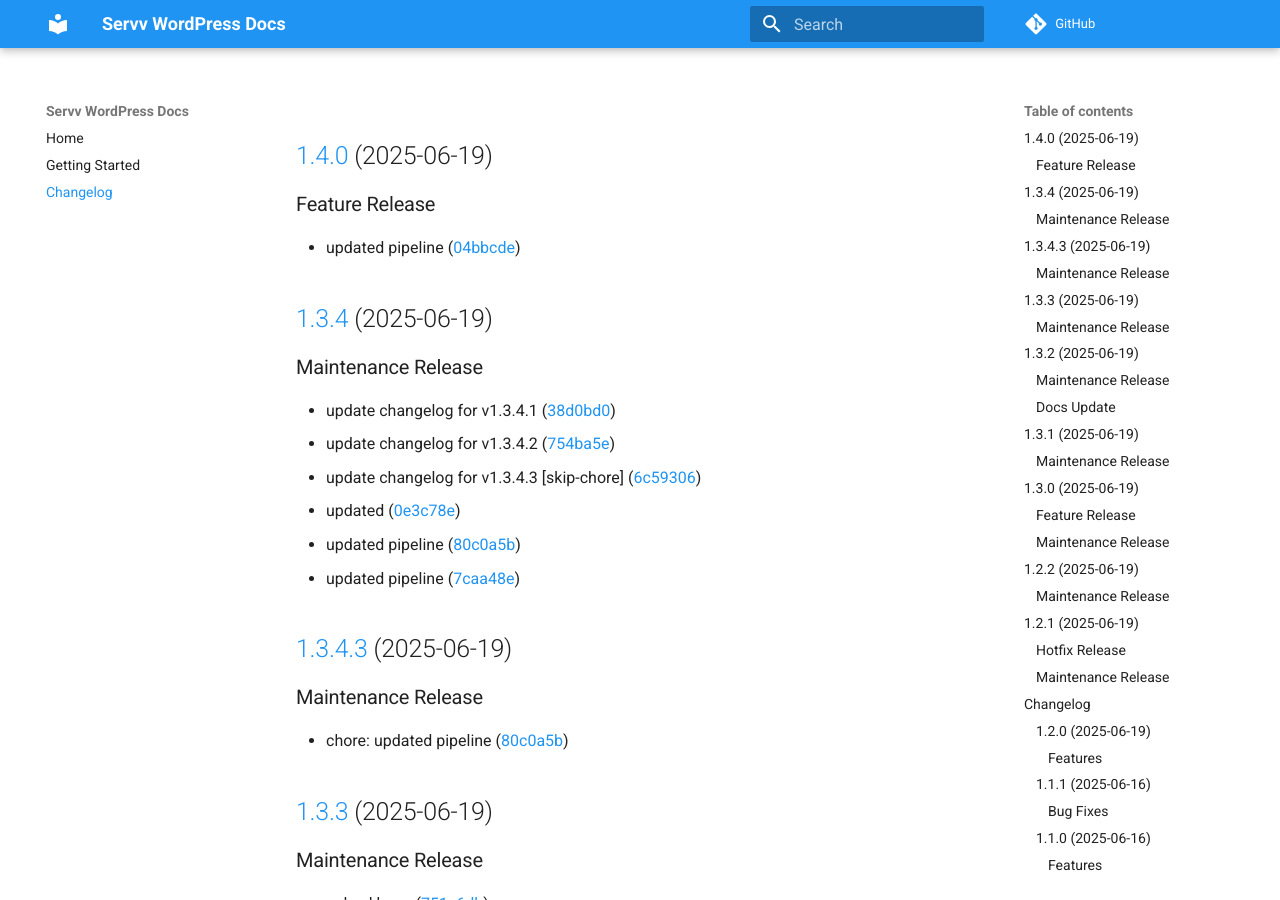
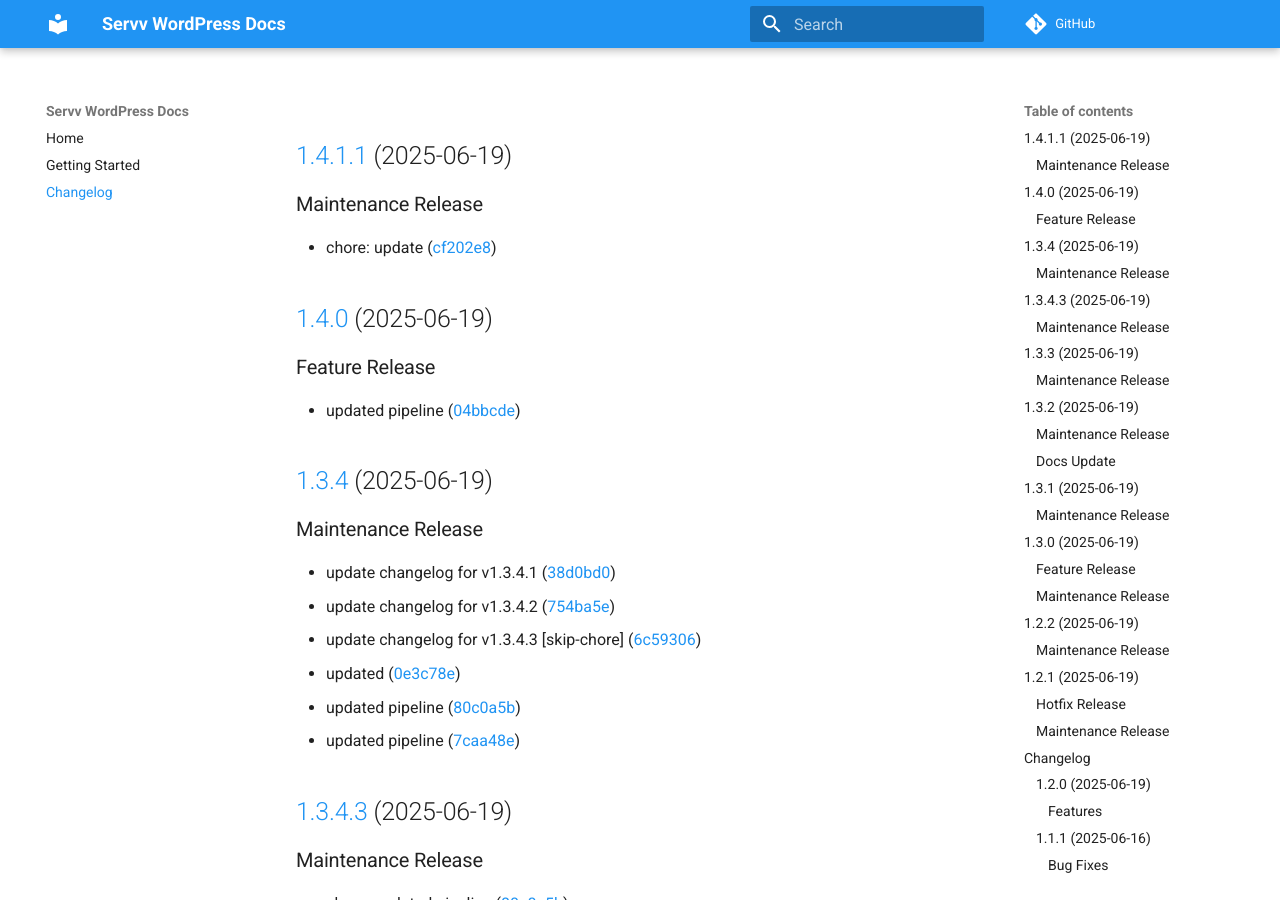
Before and after one commit to varuncoderise/demo_docs, an MkDocs documentation site: the page built from docs/changelog.md, in a window 1280 px wide and 900 px high. Built offline with MkDocs 1.6.1 and Material for MkDocs 9.7.7, drawn with Linux system fonts in a browser that asks for light colours; comment, search, counter and statistics services are not loaded.

Commit message:
Update changelog from v1.4.1.1

```diff
--- a/docs/changelog.md
+++ b/docs/changelog.md
@@ -1,3 +1,9 @@
+## [1.4.1.1](https://github.com/varuncoderise/demo-plugin/compare/v1.4.0...v1.4.1.1) (2025-06-19)
+
+### Maintenance Release
+
+* chore: update ([cf202e8](https://github.com/varuncoderise/demo-plugin/commit/cf202e8e0acf02377d22f67053b42cf3ca3d95b3))
+
 ## [1.4.0](https://github.com/varuncoderise/demo-plugin/compare/v1.3.4...v1.4.0) (2025-06-19)
 
 ### Feature Release
```
